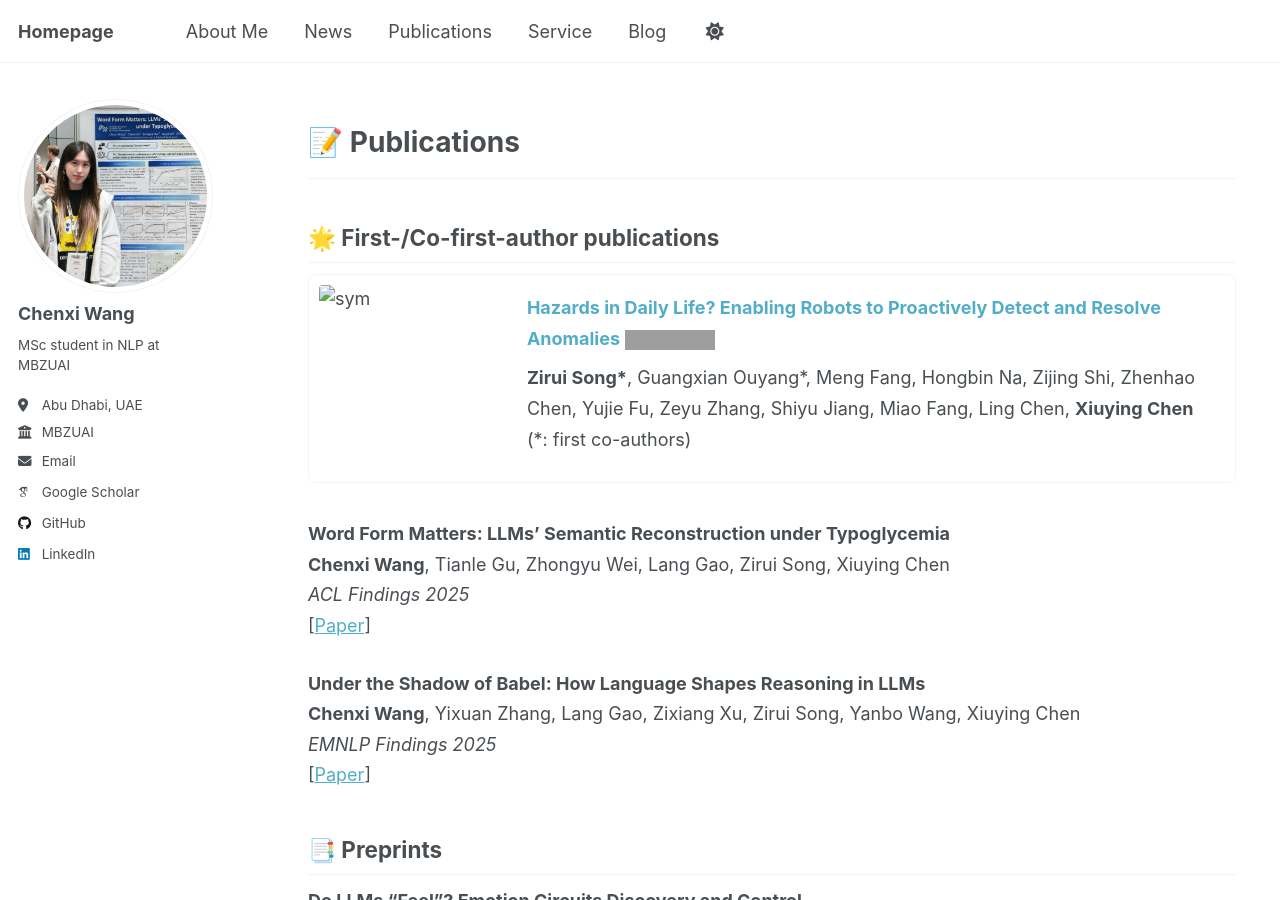
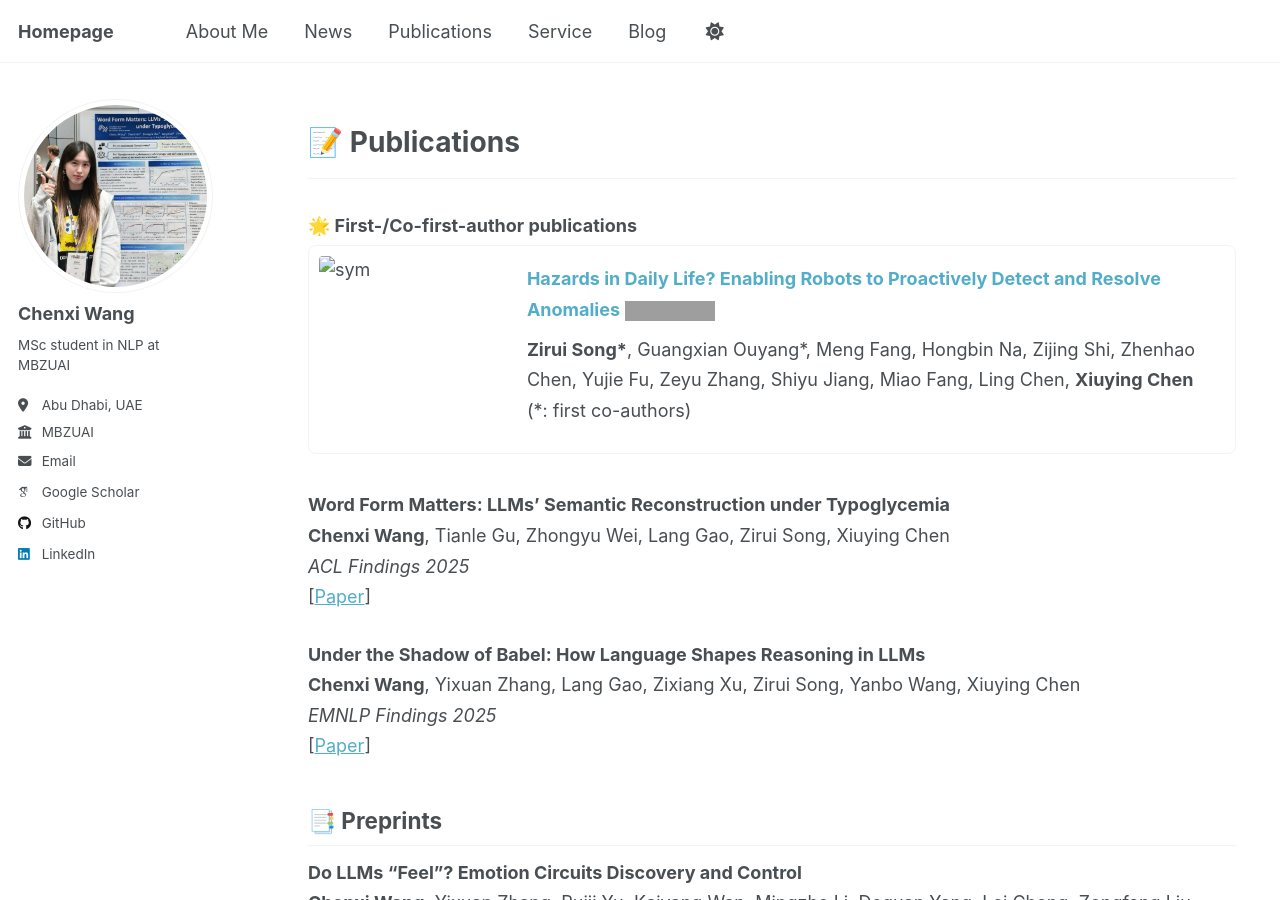
Before and after one commit to Aurora-cx/Aurora-cx.github.io, a Jekyll site: the page built from _pages/includes/pub.md, in a window 1280 px wide and 900 px high. Built offline with Jekyll 4.4.1, drawn with Linux system fonts in a browser that asks for light colours; some web fonts are replaced; our own code applies the rules of GitHub Pages for plain Markdown files; a script that is not in the unit is left out; grey boxes are pictures that could not be loaded.

Commit message:
Change subsection to h3 to remove border line

```diff
--- a/_pages/includes/pub.md
+++ b/_pages/includes/pub.md
@@ -1,7 +1,7 @@
 <span class='anchor' id='publications'></span>
 # 📝 Publications
 ---
-## 🌟 First-/Co-first-author publications
+### 🌟 First-/Co-first-author publications
 
 <div class='paper-box'><div class='paper-box-image'><div><img src='files/AnomalyGen.jpg' alt="sym" width="100%"></div></div>
 <div class='paper-box-text' markdown="1">
```
